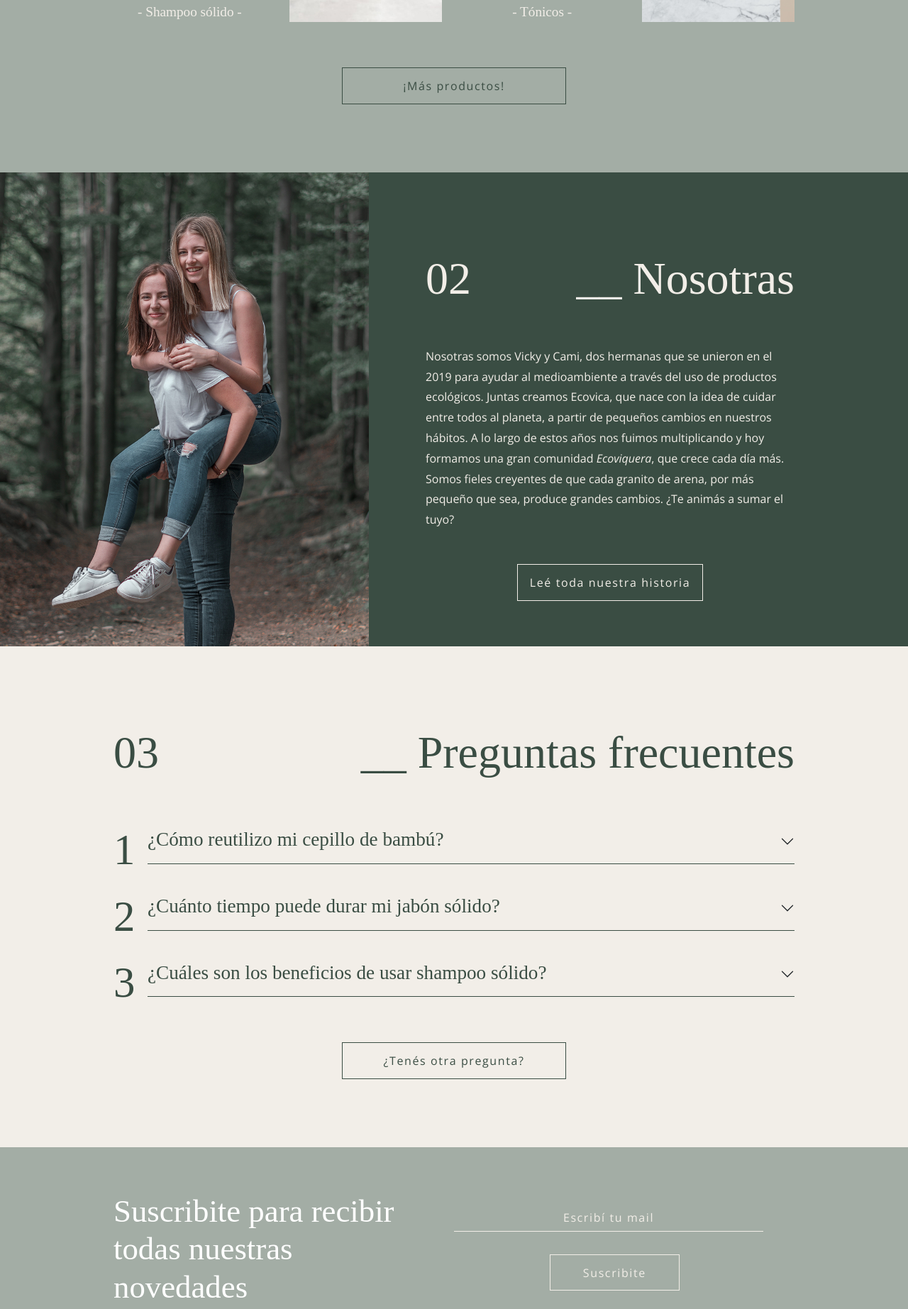
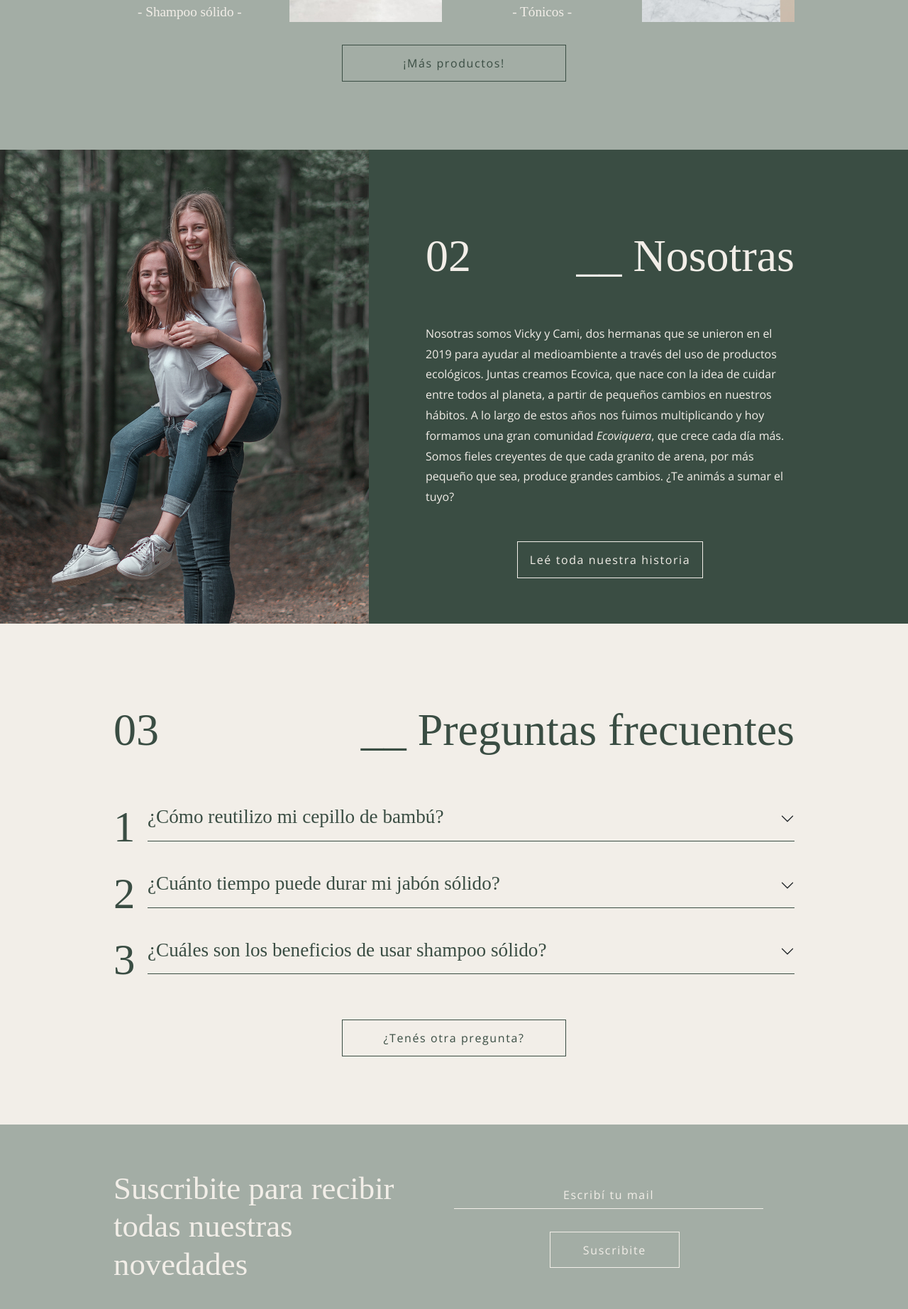
Before and after one commit to vicky-ciordia/Ecovica, a website: page index.html in a window 1280 px wide. Shown: the part 1240-3085 px from the top of the page at 71% size. Drawn offline with nearby package versions, Linux system fonts and the light colour scheme; a web font is replaced by a local one.

Commit message:
Correccion en el CSS de la pagina 404 y Home

```diff
--- a/css/style.css
+++ b/css/style.css
@@ -433,7 +433,7 @@ box-shadow: none;
     font-size: 3.5vw;
     margin: 0;
     padding: 0;
-    color: white;
+    color:#F2EEE8;
     text-align:left;
 }
 
@@ -486,6 +486,7 @@ box-shadow: none;
 
 #novedades .botonVerMas{
     max-width: 30%;
+    margin-top: 2rem;
 }
 
 
@@ -1343,6 +1344,7 @@ box-shadow: none;
 
 #error404 {
     padding: 9rem 2rem 4rem 2rem;
+    height: 100%;
 }
 
 #error404 .fraseContacto{
```
